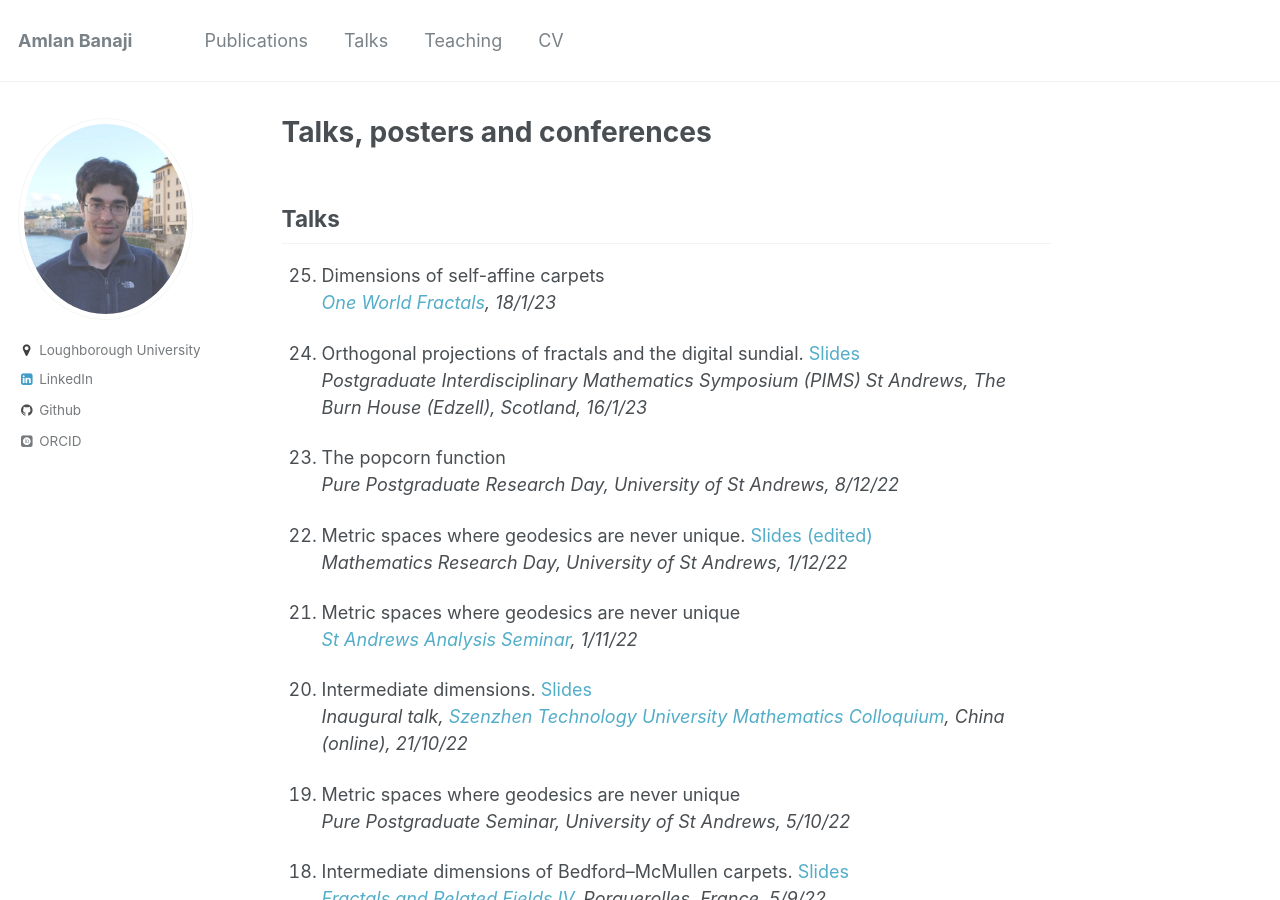
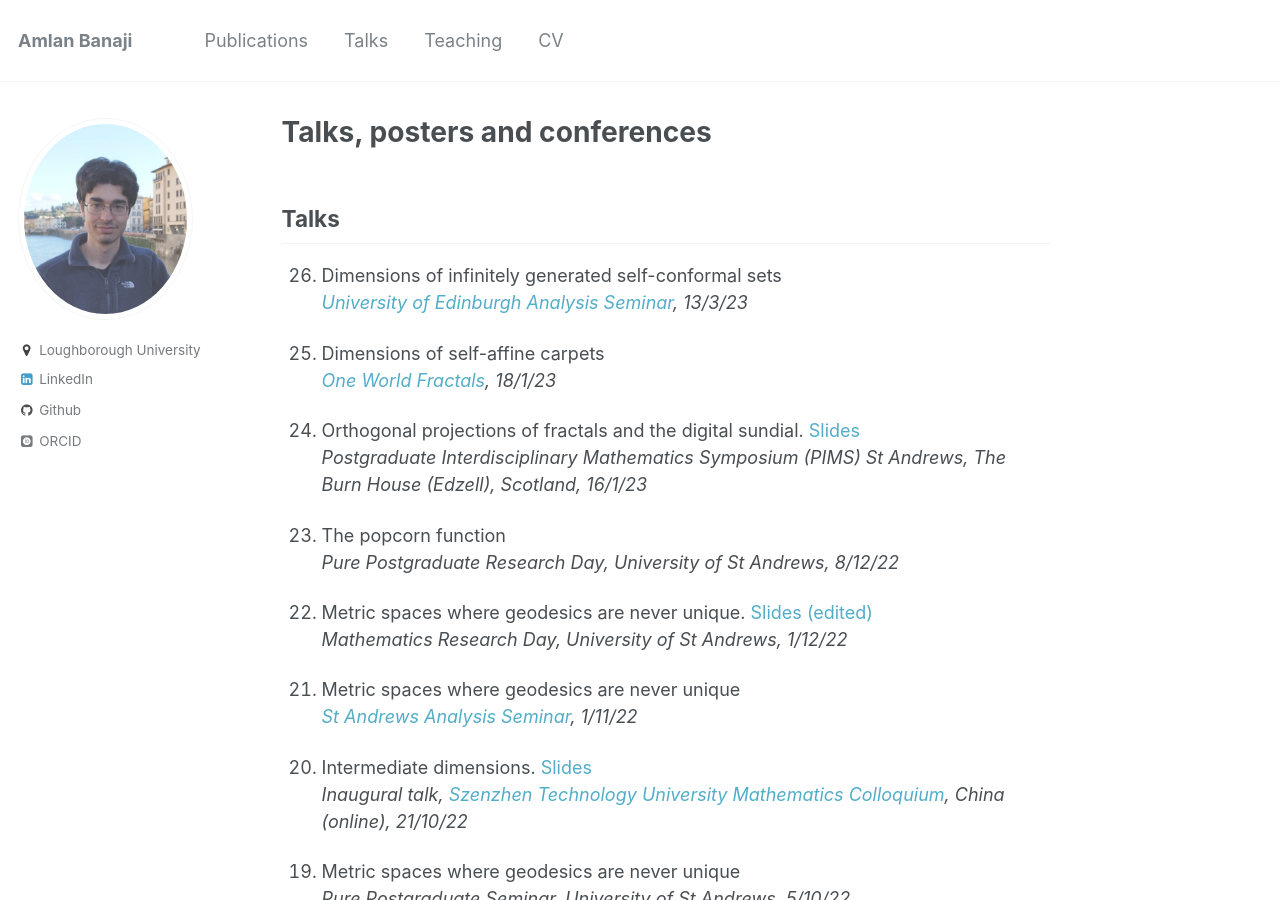
Before and after one commit to amlan-banaji/amlan-banaji.github.io, a Jekyll site: the page built from _pages/talks.md, in a window 1280 px wide and 900 px high. Built offline with Jekyll 4.4.1, drawn with Linux system fonts in a browser that asks for light colours; some web fonts are replaced.

Commit message:
edinburgh seminar

```diff
--- a/_pages/talks.md
+++ b/_pages/talks.md
@@ -5,6 +5,9 @@ author_profile: true
 ---
 
 ## Talks
+
+26. Dimensions of infinitely generated self-conformal sets
+*[University of Edinburgh Analysis Seminar](https://blogs.ed.ac.uk/analysis/analysis-seminar/), 13/3/23*
 
 25. Dimensions of self-affine carpets
 *[One World Fractals](https://www.troscheit.eu/OneWorld/past.html), 18/1/23*
```
